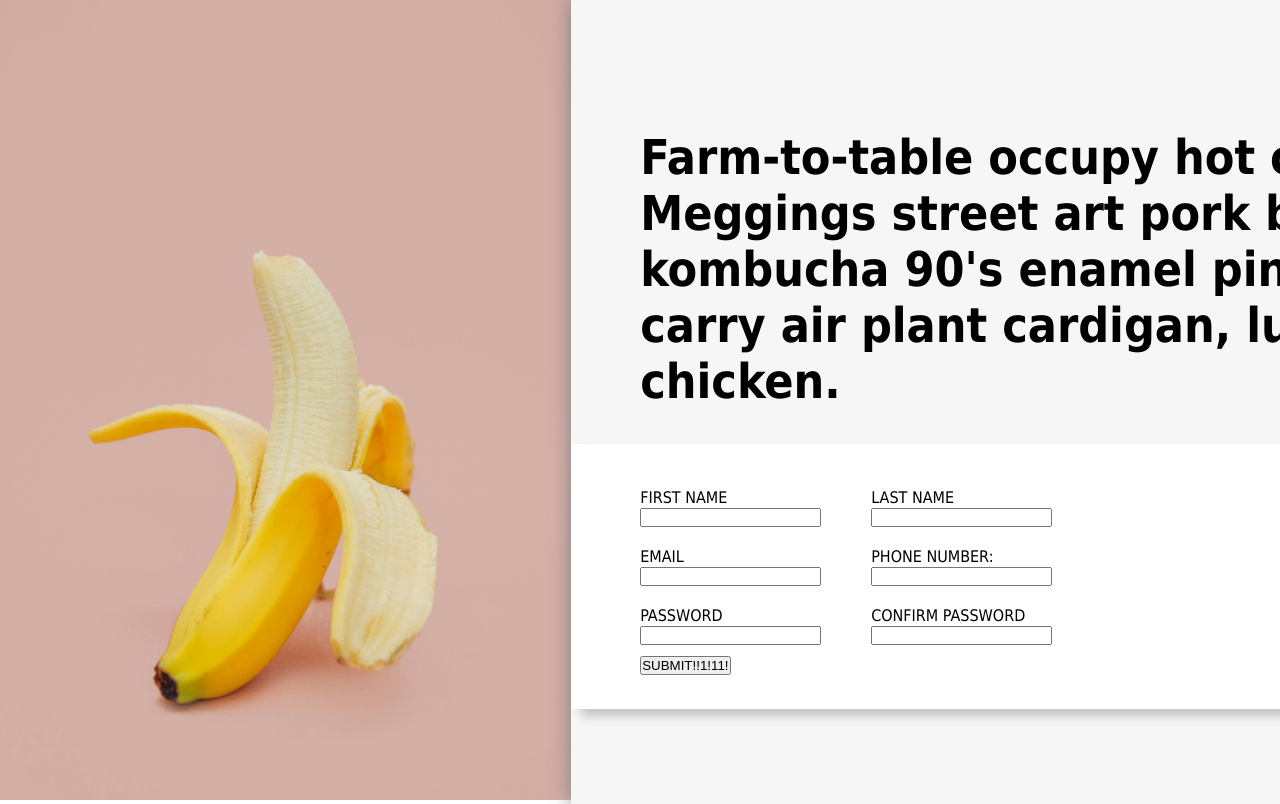
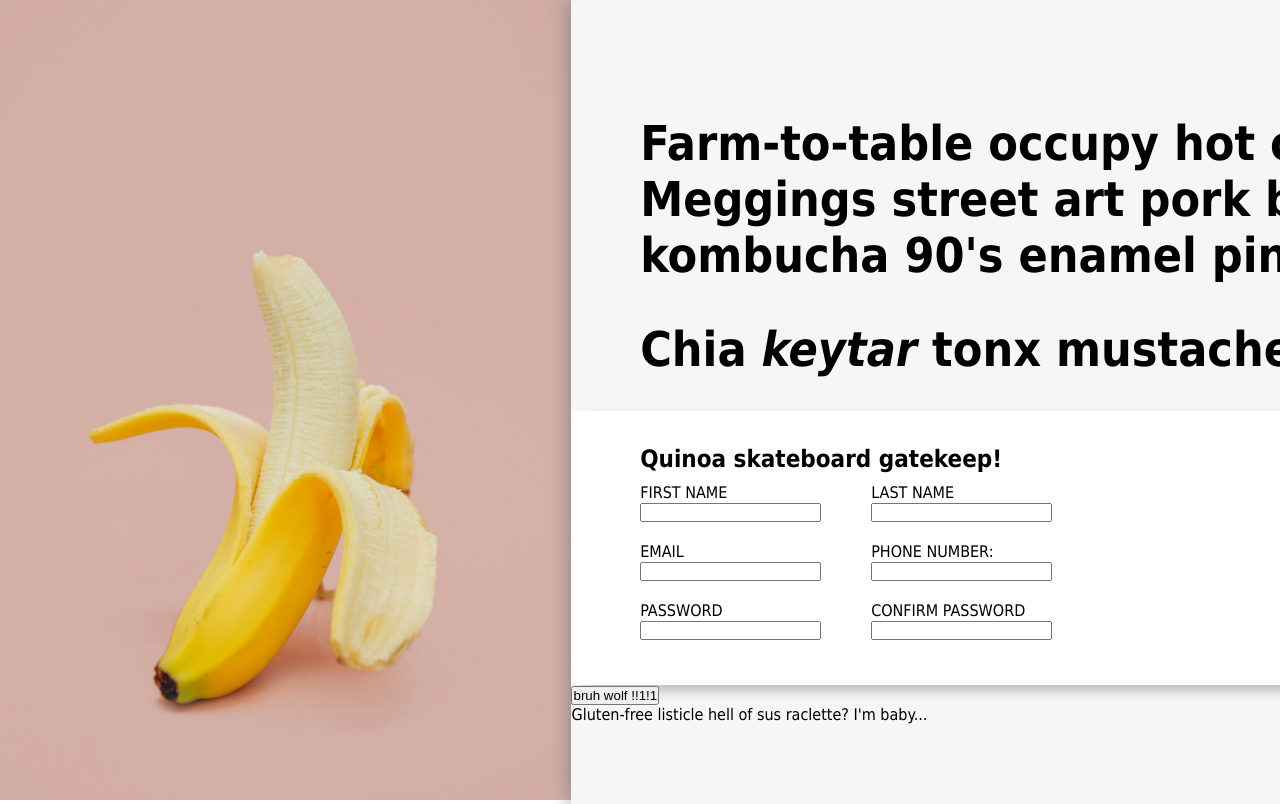
Before and after one commit to SalcedoMA/sign-up-form, a plain HTML site: page index.html in a window 1280 px wide. Shown: the top 804 px of the page. Drawn offline with Linux system fonts and the light colour scheme; a web font is replaced by a local one.

Commit message:
Add submit section to style button

```diff
--- a/index.html
+++ b/index.html
@@ -14,12 +14,14 @@
     <div class="signup">
         <div class="form-title">
             <h2>
-                Farm-to-table occupy hot chicken hammock. Meggings street art pork belly VHS, tumblr kombucha 90's enamel pin lyft quinoa. Everyday carry air plant
-                cardigan, lumbersexual hot chicken.
+                Farm-to-table occupy hot chicken hammock. Meggings street art pork belly VHS, tumblr kombucha 90's enamel pin lyft quinoa.
             </h2>
+            <br>
+            <h2>Chia <i>keytar</i> tonx mustache</h2>
         </div>
         <div class="form-container">
             <form>
+                <h2>Quinoa skateboard gatekeep!</h2>
                 <section class="section">
                     <label for="first-name">
                         <p>FIRST NAME</p>
@@ -50,9 +52,13 @@
                         <input type="password" id="confirm-pass">
                     </label>
                 </section>
-                <button type="submit">SUBMIT!!1!11!</button>
             </form>
         </div>
+        <div class="submit">
+            <button type="submit">bruh wolf !!1!1</button>
+            <p>Gluten-free listicle hell of sus raclette? <a >I'm baby...</a></p>
+        </div>
+
     </div>
 </body>
 </html>
```
